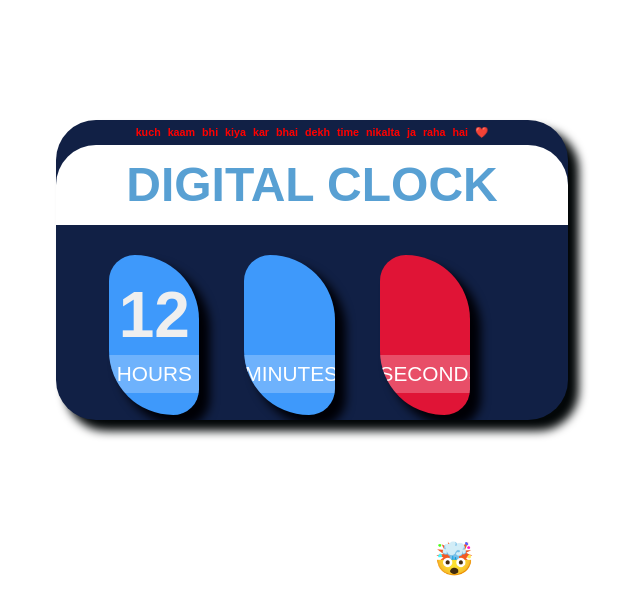
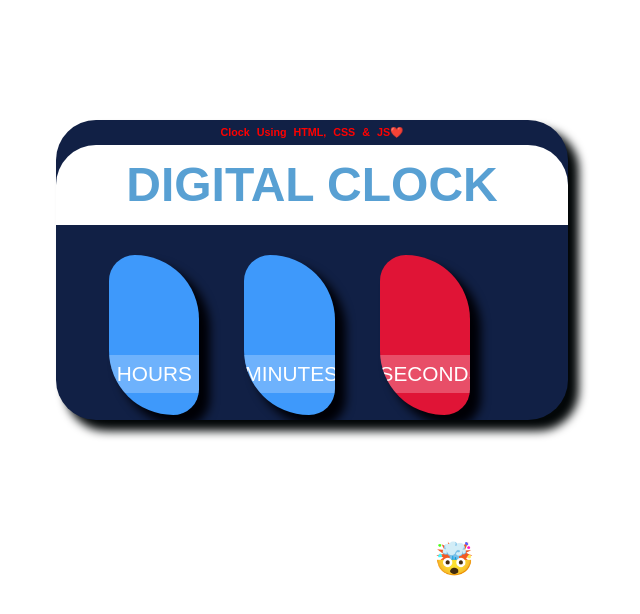
Before and after one commit to karan-mandhare/Digital-clock, a plain HTML site: page index.html in a window 1280 px wide. Shown: the whole page, without its empty margins (328-968 px from the left). Drawn offline with Linux system fonts and the light colour scheme.

Commit message:
Update index.html

```diff
--- a/index.html
+++ b/index.html
@@ -12,8 +12,7 @@
 
 <body>
     <div class="container">
-        <h6>kuch kaam bhi kiya kar bhai dekh time nikalta ja raha hai ❤️</h6>
-        <!-- <h6>Clock Using HTML, CSS & JS❤️</h6> -->
+        <h6>Clock Using HTML, CSS & JS❤️</h6>
 
         <h1>DIGITAL CLOCK</h1>
         <!-- <h4>Simple clock using HTML, CSS & JS</h4> -->
@@ -22,7 +21,7 @@
 
             <div class="wrapper" id="wrap-1">
                 <div class="hours">
-                    <p id="time-hours">12</p>
+                    <p id="time-hours"></p>
                 </div>
                 <p id="time-title">HOURS</p>
             </div>
```
